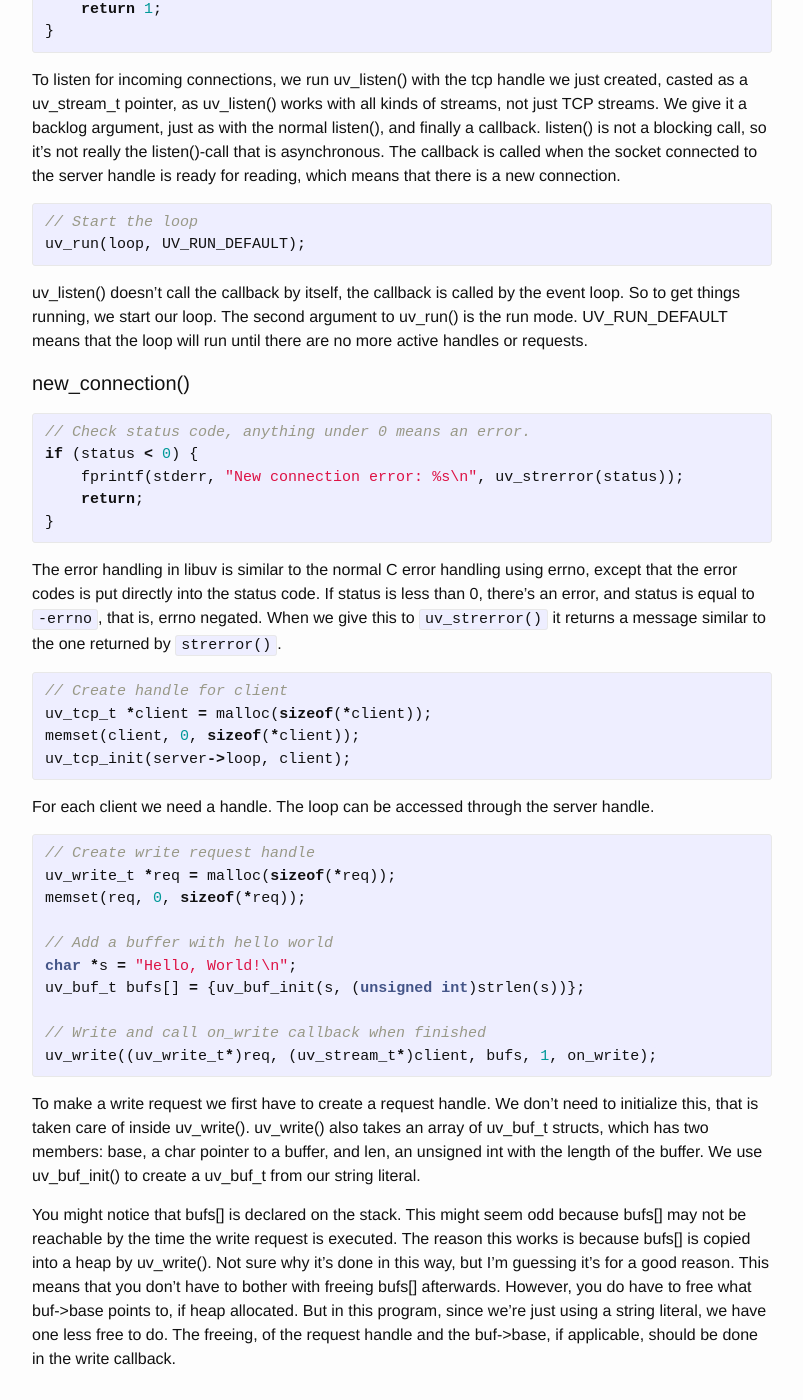
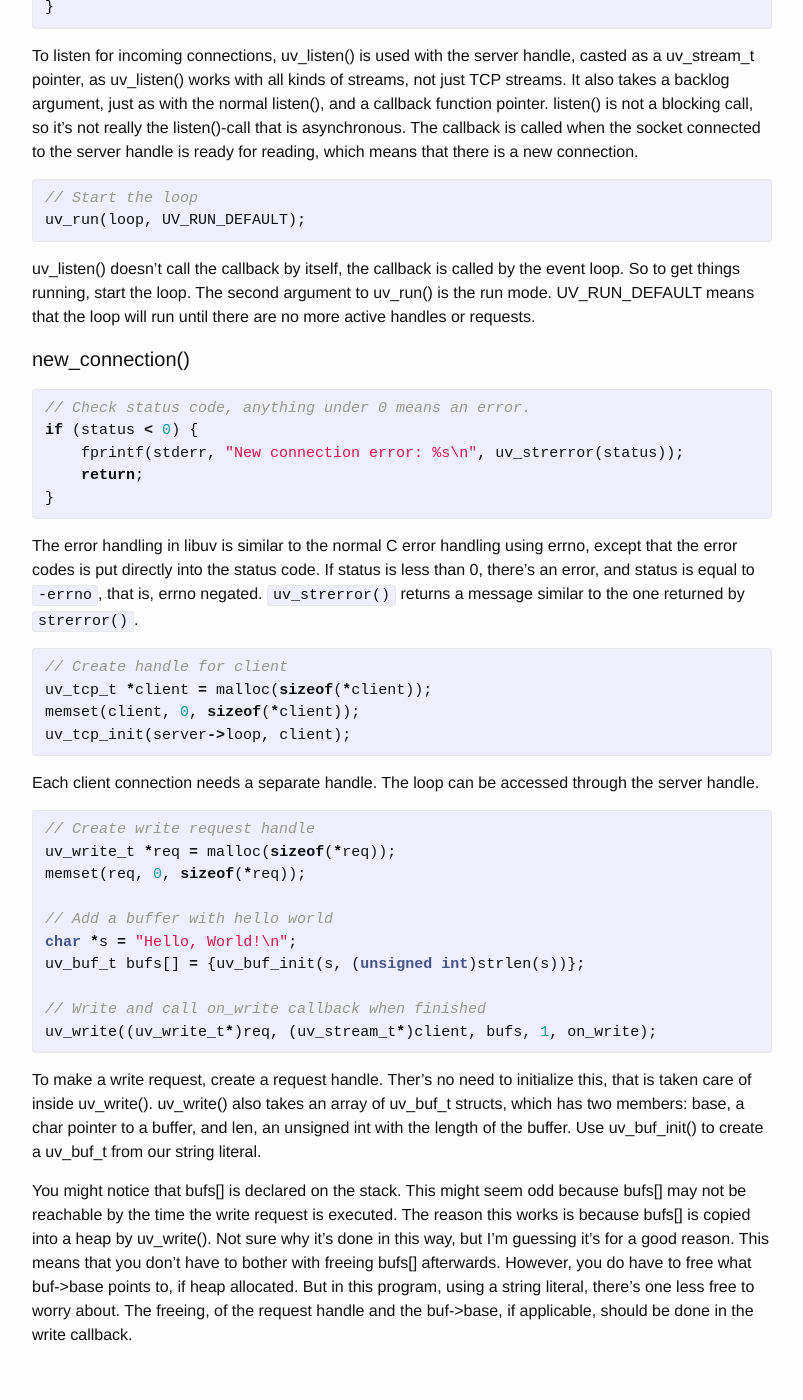
Before and after one commit to eivindbergem/eivindbergem.github.io, a Jekyll site: the page built from _posts/2015-12-01-introduction-to-libuv.markdown, in a window 1280 px wide and 1400 px high, scrolled down 3782 px. Shown: the whole window, without its empty margins (238-1041 px from the left). Built offline with Jekyll 4.4.1, drawn with Linux system fonts in a browser that asks for light colours; some of the changed text lies outside the part shown.

Commit message:
Changed the language sligthly.

````diff
--- a/_posts/2015-12-01-introduction-to-libuv.markdown
+++ b/_posts/2015-12-01-introduction-to-libuv.markdown
@@ -14,13 +14,14 @@ categories: libuv tutorial
 [libuv-docs]: http://docs.libuv.org/
 [libuv-tutorial-gh]: https://github.com/eivindbergem/libuv-tutorial
 [libuv-build-instructions]: https://github.com/libuv/libuv#build-instructions
+[hello-server]: https://github.com/eivindbergem/libuv-tutorial/blob/master/hello-world/server.c
 
 # Introduction
 [libuv][libuv] is the event library at the core of [Node.js][node.js]. It is written in [C][c-wikipedia] and provides a cross-platform abstraction on top of Epoll in Linux, kqueue in BSD, and IOCP in Windows. In addition in comes with a thread pool and a lot of built in functions to provide asynchronous filesystem operations, all using the same basic interface. For anyone who has ever tried to tackle asynchronous IO using select(), libuv is the answer to your prayers. libuv was initially an abstraction on top of [libev][libev] – which in turn is a bloat-free version of [libevent][libevent] – in order for Node.js to work on windows, as libev was unix only.
 
 The learning curve for getting into libuv can be quite steep. There is a quite comprehensive tutorial [here][libuv-an-introduction], but I found it to leave out a lot of the details making it a bit hard to follow. There is also a lot of information in the [official documentation][libuv-docs], but it requires that you have at least basic knowledge of libuv and works better as a reference manual.
 
-In this tutorial we'll be creating a very simple server that accepts connections and sends "Hello, World!" to each client before closing the connection.
+This tutorial describes a very simple server that accepts connections and sends "Hello, World!" to each client before closing the connection.
 
 # Code
 
@@ -44,7 +45,7 @@ $ nc localhost 1234
 
 This should print "Hello, World!" in your terminal.
 
-#### hello-world/server.c:
+#### [hello-world/server.c][hello-server]:
 {% highlight c %}
 #include <stdio.h>
 #include <stdlib.h>
@@ -154,9 +155,9 @@ uv_tcp_t server;
 uv_tcp_init(loop, &server);
 {% endhighlight %}
 
-Normally in UNIX when working with files or sockets, we're using file descriptors. In libuv, we use handles. In this case we're using the uv_tcp_t handle, which is an extension of the uv_stream_t handle. Libuv use a crude form of struct inheritance, so that if you cast a uv_tcp_t as a uv_stream_t, you can access it's members. You'll be doing this a lot when working with libuv, as you see from the code.
+Unix uses file descriptors for working with IO, libuv uses handles. For a TCP stream, use the uv_tcp_t handle, which is an extension of the uv_stream_t handle. Libuv use a crude form of struct inheritance, so that if you cast a uv_tcp_t as a uv_stream_t, you can access it's members. You'll be doing this a lot when working with libuv, as you see from the code.
 
-The handle is tied to a specific loop and can not be used with several loops. In this tutorial we're going to stick to working with one loop.
+The TCP handle is tied to the loop using uv_tcp_init().
 
 {% highlight c %}
 // Listen on socket, run new_connection() on every new connection
@@ -167,14 +168,14 @@ if (ret) {
 }
 {% endhighlight %}
 
-To listen for incoming connections, we run uv_listen() with the tcp handle we just created, casted as a uv_stream_t pointer, as uv_listen() works with all kinds of streams, not just TCP streams. We give it a backlog argument, just as with the normal listen(), and finally a callback. listen() is not a blocking call, so it's not really the listen()-call that is asynchronous. The callback is called when the socket connected to the server handle is ready for reading, which means that there is a new connection.
+To listen for incoming connections, uv_listen() is used with the server handle, casted as a uv_stream_t pointer, as uv_listen() works with all kinds of streams, not just TCP streams. It also takes a backlog argument, just as with the normal listen(), and a callback function pointer. listen() is not a blocking call, so it's not really the listen()-call that is asynchronous. The callback is called when the socket connected to the server handle is ready for reading, which means that there is a new connection.
 
 {% highlight c %}
 // Start the loop
 uv_run(loop, UV_RUN_DEFAULT);
 {% endhighlight %}
 
-uv_listen() doesn't call the callback by itself, the callback is called by the event loop. So to get things running, we start our loop. The second argument to uv_run() is the run mode. UV_RUN_DEFAULT means that the loop will run until there are no more active handles or requests.
+uv_listen() doesn't call the callback by itself, the callback is called by the event loop. So to get things running, start the loop. The second argument to uv_run() is the run mode. UV_RUN_DEFAULT means that the loop will run until there are no more active handles or requests.
 
 #### new_connection()
 
@@ -186,7 +187,7 @@ if (status < 0) {
 }
 {% endhighlight %}
 
-The error handling in libuv is similar to the normal C error handling using errno, except that the error codes is put directly into the status code. If status is less than 0, there's an error, and status is equal to ```-errno```, that is, errno negated. When we give this to ```uv_strerror()``` it returns a message similar to the one returned by ```strerror()```.
+The error handling in libuv is similar to the normal C error handling using errno, except that the error codes is put directly into the status code. If status is less than 0, there's an error, and status is equal to ```-errno```, that is, errno negated. ```uv_strerror()``` returns a message similar to the one returned by ```strerror()```.
 
 {% highlight c %}
 // Create handle for client
@@ -195,7 +196,7 @@ memset(client, 0, sizeof(*client));
 uv_tcp_init(server->loop, client);
 {% endhighlight %}
 
-For each client we need a handle. The loop can be accessed through the server handle.
+Each client connection needs a separate handle. The loop can be accessed through the server handle.
 
 {% highlight c %}
 // Create write request handle
@@ -210,6 +211,6 @@ uv_buf_t bufs[] = {uv_buf_init(s, (unsigned int)strlen(s))};
 uv_write((uv_write_t*)req, (uv_stream_t*)client, bufs, 1, on_write);
 {% endhighlight %}
 
-To make a write request we first have to create a request handle. We don't need to initialize this, that is taken care of inside uv_write(). uv_write() also takes an array of uv_buf_t structs, which has two members: base, a char pointer to a buffer, and len, an unsigned int with the length of the buffer. We use uv_buf_init() to create a uv_buf_t from our string literal.
+To make a write request, create a request handle. Ther's no need to initialize this, that is taken care of inside uv_write(). uv_write() also takes an array of uv_buf_t structs, which has two members: base, a char pointer to a buffer, and len, an unsigned int with the length of the buffer. Use uv_buf_init() to create a uv_buf_t from our string literal.
 
-You might notice that bufs[] is declared on the stack. This might seem odd because bufs[] may not be reachable by the time the write request is executed. The reason this works is because bufs[] is copied into a heap by uv_write(). Not sure why it's done in this way, but I'm guessing it's for a good reason. This means that you don't have to bother with freeing bufs[] afterwards. However, you do have to free what buf->base points to, if heap allocated. But in this program, since we're just using a string literal, we have one less free to do. The freeing, of the request handle and the buf->base, if applicable, should be done in the write callback.
+You might notice that bufs[] is declared on the stack. This might seem odd because bufs[] may not be reachable by the time the write request is executed. The reason this works is because bufs[] is copied into a heap by uv_write(). Not sure why it's done in this way, but I'm guessing it's for a good reason. This means that you don't have to bother with freeing bufs[] afterwards. However, you do have to free what buf->base points to, if heap allocated. But in this program, using a string literal, there's one less free to worry about. The freeing, of the request handle and the buf->base, if applicable, should be done in the write callback.
````
